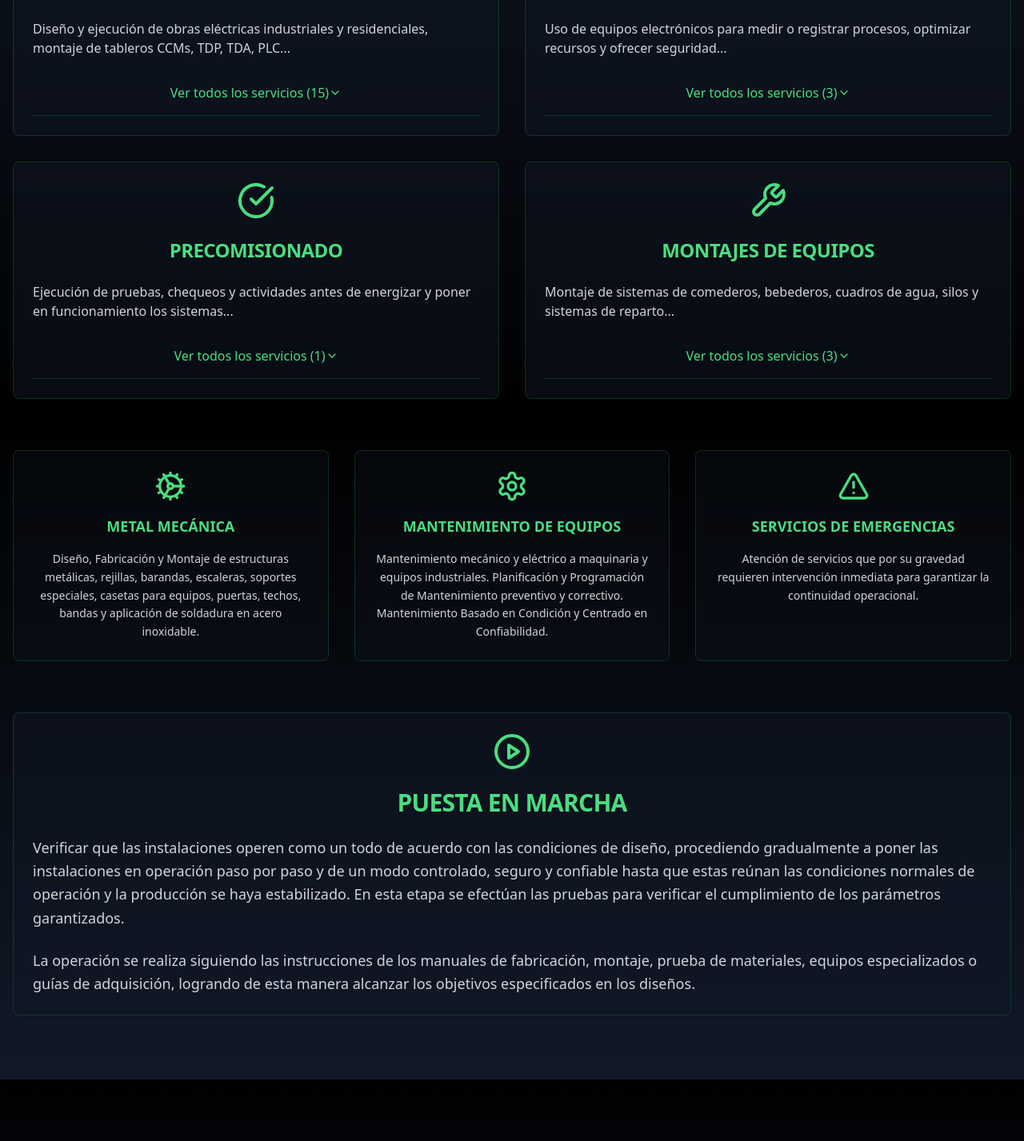
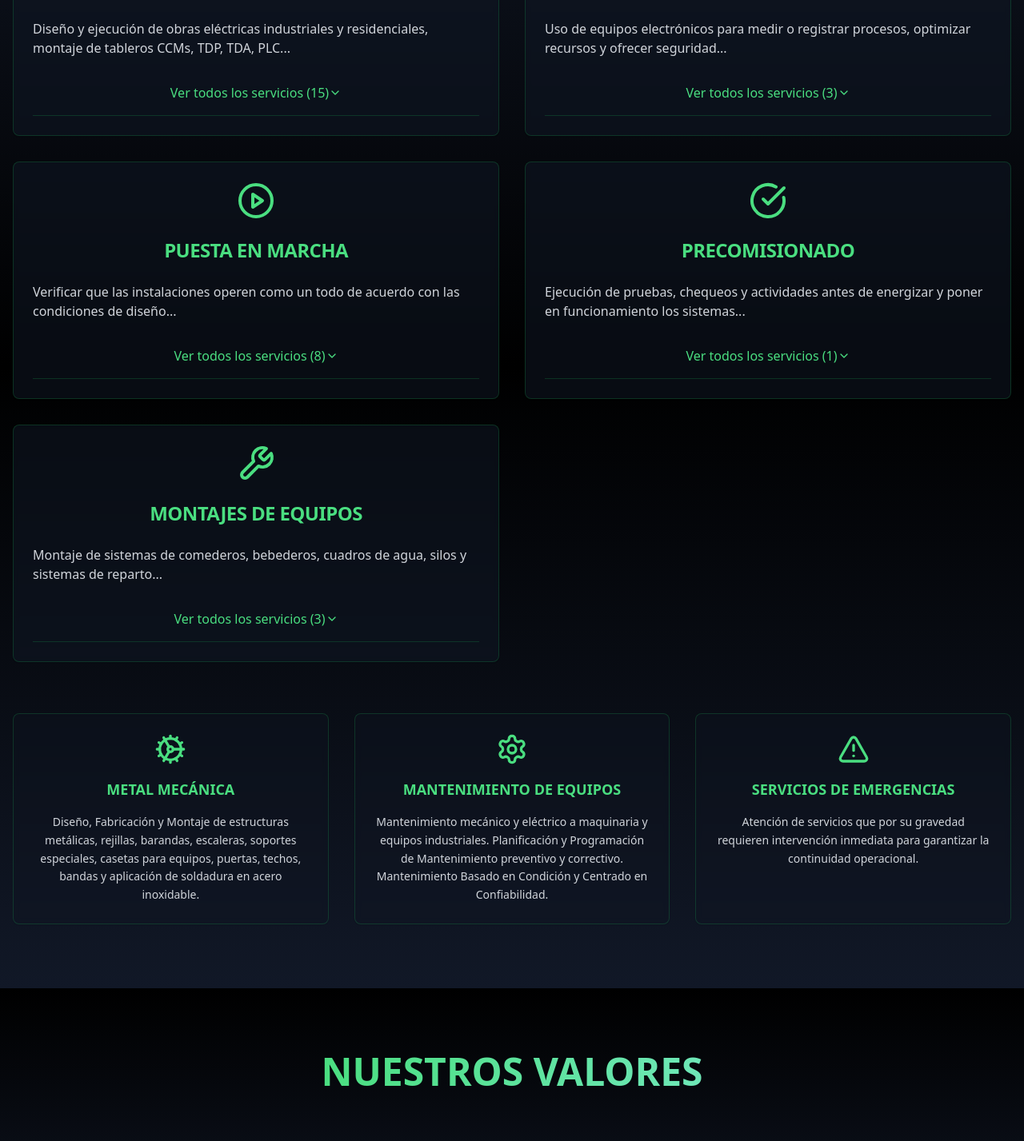
Before and after one commit to kamansoft/soin-d-and-l-site, a React (Vite) app: page / in a window 1280 px wide. Shown: the part 1941-3368 px from the top of the page at 80% size. Built offline with nearby package versions, Linux system fonts and the light colour scheme.

Commit message:
Refactor: Reorder and add service items
Reorders the "Puesta en Marcha" item and adds a new "Comisionado" item to the services section.

```diff
--- a/src/components/Services.tsx
+++ b/src/components/Services.tsx
@@ -1,3 +1,4 @@
+
 import { Card, CardContent, CardHeader, CardTitle } from "@/components/ui/card";
 import { Accordion, AccordionContent, AccordionItem, AccordionTrigger } from "@/components/ui/accordion";
 import { Zap, Settings, CheckCircle, Wrench, Cog, AlertTriangle, PlayCircle } from "lucide-react";
@@ -34,6 +35,21 @@ export const Services = () => {
         "Uso de equipos electrónicos para medir o registrar procesos",
         "Optimizar los recursos y regulación, observación, transformación, ofrecer seguridad",
         "Montaje eléctrico y mecánico de instrumentos y sistemas de automatización"
+      ]
+    },
+    {
+      icon: <PlayCircle className="w-12 h-12 text-green-400" />,
+      title: "PUESTA EN MARCHA",
+      excerpt: "Verificar que las instalaciones operen como un todo de acuerdo con las condiciones de diseño...",
+      items: [
+        "Verificar que las instalaciones operen como un todo de acuerdo con las condiciones de diseño",
+        "Proceder gradualmente a poner las instalaciones en operación paso por paso",
+        "Modo controlado, seguro y confiable hasta que reúnan las condiciones normales de operación",
+        "Estabilización de la producción",
+        "Pruebas para verificar el cumplimiento de los parámetros garantizados",
+        "Operación siguiendo las instrucciones de los manuales de fabricación",
+        "Montaje, prueba de materiales, equipos especializados o guías de adquisición",
+        "Alcanzar los objetivos especificados en los diseños"
       ]
     },
     {
@@ -126,7 +142,7 @@ export const Services = () => {
         </div>
 
         {/* Additional Services */}
-        <div className="grid grid-cols-1 md:grid-cols-3 gap-8 mb-16">
+        <div className="grid grid-cols-1 md:grid-cols-3 gap-8">
           {additionalServices.map((service, index) => (
             <Card key={index} className="bg-gray-900/30 backdrop-blur-sm border-green-500/20 hover:border-green-400/40 transition-all duration-300 h-full flex flex-col">
               <CardContent className="p-6 text-center flex-1 flex flex-col">
@@ -139,32 +155,6 @@ export const Services = () => {
             </Card>
           ))}
         </div>
-
-        {/* Puesta en Marcha - Full Width Section */}
-        <Card className="bg-gray-900/50 backdrop-blur-sm border-green-500/20 hover:border-green-400/40 transition-all duration-300">
-          <CardHeader className="text-center">
-            <div className="flex justify-center mb-4">
-              <PlayCircle className="w-12 h-12 text-green-400" />
-            </div>
-            <CardTitle className="text-2xl md:text-3xl text-green-400 font-bold">
-              PUESTA EN MARCHA
-            </CardTitle>
-          </CardHeader>
-          <CardContent className="space-y-6 text-gray-300">
-            <p className="text-lg leading-relaxed">
-              Verificar que las instalaciones operen como un todo de acuerdo con las condiciones de diseño,
-              procediendo gradualmente a poner las instalaciones en operación paso por paso y de un modo
-              controlado, seguro y confiable hasta que estas reúnan las condiciones normales de operación
-              y la producción se haya estabilizado. En esta etapa se efectúan las pruebas para verificar el
-              cumplimiento de los parámetros garantizados.
-            </p>
-            <p className="text-lg leading-relaxed">
-              La operación se realiza siguiendo las instrucciones de los manuales de fabricación, montaje,
-              prueba de materiales, equipos especializados o guías de adquisición, logrando de esta manera
-              alcanzar los objetivos especificados en los diseños.
-            </p>
-          </CardContent>
-        </Card>
       </div>
     </section>
   );
```
